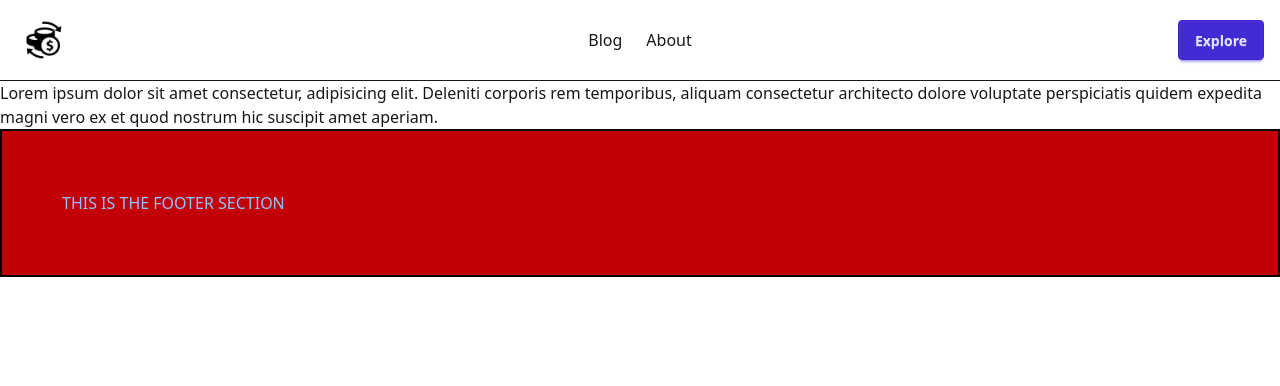
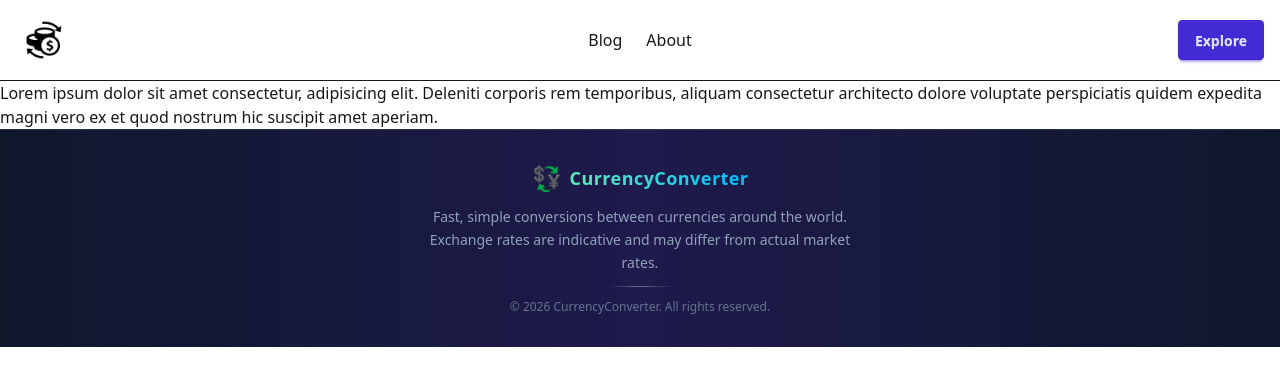
Before and after one commit to talukder123/convertx, a Next.js app: page /Blog in a window 1280 px wide. Shown: the top 386 px of the page. Built offline with nearby package versions, Linux system fonts and the light colour scheme.

Commit message:
footer added

```diff
--- a/src/Components/CurrencyConverter.tsx
+++ b/src/Components/CurrencyConverter.tsx
@@ -14,7 +14,7 @@ const CurrencyConverter = async () => {
 
     const data = await getCurrenct();
     return (
-        <div>
+        <div className='py-10'>
             <ConverterForm data={data}></ConverterForm>
         </div>
     );
--- a/src/Components/Footer.tsx
+++ b/src/Components/Footer.tsx
@@ -2,11 +2,27 @@ import React from 'react';
 
 const Footer = () => {
     return (
-        <div>
-            <div className='border-2 border-black p-15 text-blue-300 bg-red-700'>
-                THIS IS THE FOOTER SECTION
-            </div>
-        </div>
+        <footer className="w-full border-t border-white/10 bg-gradient-to-r from-slate-900 via-indigo-950 to-slate-900 px-6 py-8 text-center">
+  <div className="mx-auto flex max-w-3xl flex-col items-center gap-3">
+    <div className="flex items-center gap-2">
+      <span className="text-2xl">💱</span>
+      <h3 className="bg-gradient-to-r from-emerald-300 to-sky-400 bg-clip-text text-lg font-semibold tracking-wide text-transparent">
+        CurrencyConverter
+      </h3>
+    </div>
+
+    <p className="max-w-md text-sm leading-relaxed text-slate-400">
+      Fast, simple conversions between currencies around the world.
+      Exchange rates are indicative and may differ from actual market rates.
+    </p>
+
+    <div className="h-px w-16 bg-gradient-to-r from-transparent via-slate-500 to-transparent" />
+
+    <p className="text-xs text-slate-500">
+      © {new Date().getFullYear()} CurrencyConverter. All rights reserved.
+    </p>
+  </div>
+</footer>
     );
 };
 
```
